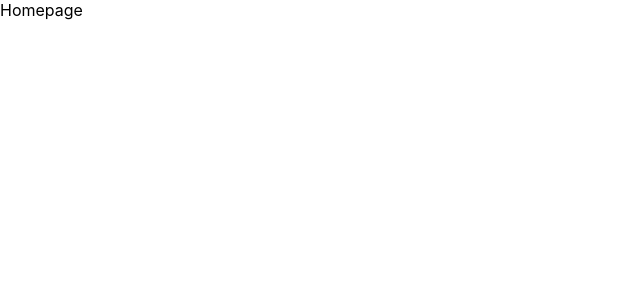
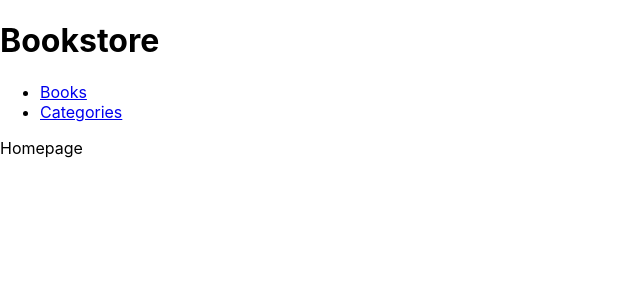
Before and after one commit to SnakyMz/Bookstore, a React (Create React App) app: page / in a window 1280 px wide. Shown: the top 300 px of the page, without its empty margins (0-640 px from the left). Built offline with nearby package versions, Linux system fonts and the light colour scheme.

Commit message:
Add Navbar

```diff
--- a/src/App.js
+++ b/src/App.js
@@ -1,12 +1,14 @@
 import { Route, Routes } from 'react-router-dom';
-import Home from './components/Home';
+import Books from './components/Books';
 import Categories from './components/Categories';
+import Navbar from './components/Navbar';
 
 function App() {
   return (
     <div id="App">
+      <Navbar />
       <Routes>
-        <Route path="/" element={<Home />} />
+        <Route path="/" element={<Books />} />
         <Route path="/categories" element={<Categories />} />
       </Routes>
     </div>
--- /dev/null
+++ b/src/components/Navbar.jsx
@@ -0,0 +1,17 @@
+import { NavLink } from "react-router-dom";
+
+function Navbar() {
+  return (
+    <header>
+      <h1>Bookstore</h1>
+      <nav>
+        <ul>
+          <li><NavLink to="/" className="navs">Books</NavLink></li>
+          <li><NavLink to="/categories" className="navs">Categories</NavLink></li>
+        </ul>
+      </nav>
+    </header>
+  );
+}
+
+export default Navbar;
```
Also changed, not shown: src/components/Books.jsx (renamed from src/components/Home.jsx).
